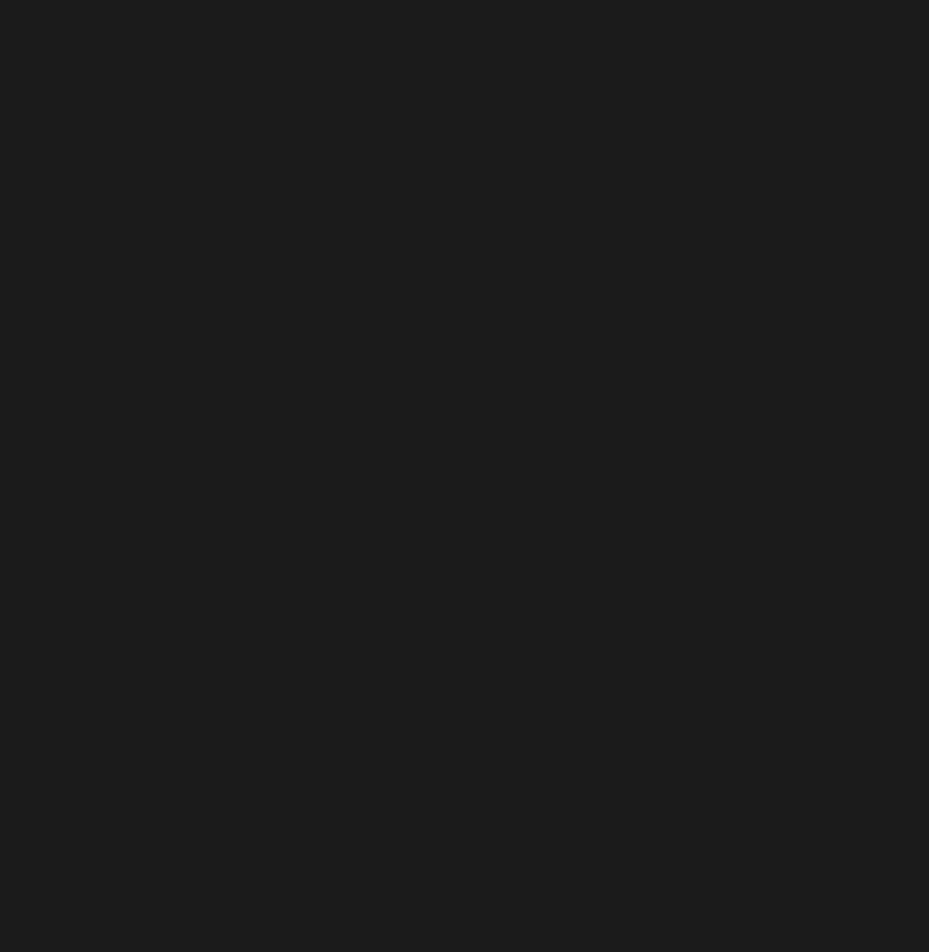
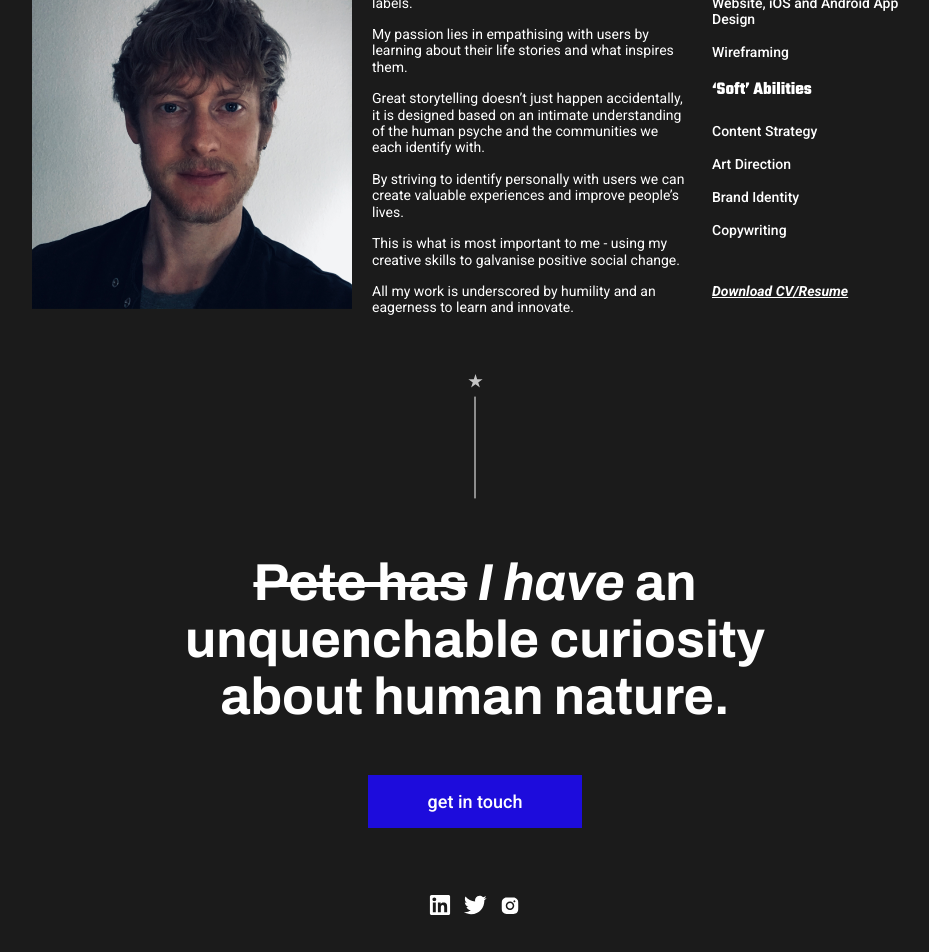
Before and after one commit to Micha-89/Portfolio-PeteArmitage, a React (Create React App) app: page /about in a window 1280 px wide. Shown: the part 260-1212 px from the top of the page, without its empty margins (165-1094 px from the left). Before the commit the page ends 800 px from the top, so only its background shows below. Built offline with nearby package versions, Linux system fonts and the light colour scheme.

Commit message:
added about page

```diff
--- a/src/App.js
+++ b/src/App.js
@@ -4,6 +4,7 @@
 import Design from './components/design/Design';
 import Writing from './components/writing/Writing';
 import Music from './components/music/Music';
+import About from './components/about/About';
 import { Switch, Route } from "react-router-dom";
 
 function App() {
@@ -16,6 +17,7 @@
         <Route path='/design' component={Design}/>
         <Route path='/writing' component={Writing}/>
         <Route path='/music' component={Music}/>
+        <Route path='/about' component={About}/>
       </Switch>
     </div>
   );
--- /dev/null
+++ b/src/components/about/About.css
@@ -0,0 +1,115 @@
+.aboutWrapper {
+    margin-top: 143px;
+    color: white;
+    display: flex;
+    flex-direction: column;
+    align-items: center;
+
+}
+
+.aboutInfoWrapper {
+    display: flex;
+    flex-direction: row;
+    justify-content: center;
+    width: 888px;
+}
+
+.aboutInfoWrapper img {
+    width: 320px;
+    height: 425.93px;
+}
+
+.aboutTextBox {
+    width: 318px;
+    margin: 0 22px 0 20px;
+}
+
+.aboutTextTitle {
+    font-family: 'Teko', sans-serif;
+    font-weight: 700;
+    font-size: 18px;
+    margin-bottom: 20px;
+    margin-top: 0;
+}
+
+.aboutTextBox p {
+    font-family: 'Roboto', sans-serif;
+    font-weight: 400;
+    font-size: 14px;
+    margin-bottom: 15px;
+    line-height: 16.41px;
+}
+
+.skillWrapper {
+    width: 206px;
+}
+
+.skillWrapper ul {
+    font-family: 'Roboto', sans-serif;
+    list-style: none;
+    padding: 0;
+    font-size: 14px;
+    font-weight: 500;
+    margin:0;
+}
+
+.skillWrapper li {
+    margin-bottom: 17px;
+}
+
+.skillWrapper a {
+    color: white;
+    font-family: 'Roboto', sans-serif;
+    font-size: 14px;
+    font-weight: 700;
+    position: relative;
+    top: 27px;
+}
+
+.aboutTitle {
+    font-family: 'Archivo', sans-serif;
+    font-weight: 700;
+    font-size: 52px;
+    width: 692px;
+    text-align: center;
+    margin: 55px 0 50px 0;
+}
+
+.ctaLinkAbout {
+    font-family: 'Roboto', sans-serif;
+    color: white;
+    text-decoration: none;
+    font-size: 18px;
+    font-weight: 500;
+    background-color: #1D0CDC;
+    padding: 16px 60px;
+    transition: 0.3s;
+    margin-bottom: 50px;
+}
+
+.ctaLinkAbout:hover {
+    opacity: 0.8;
+    -webkit-box-shadow: inset 5px 5px 3px #1d0ec2;
+    box-shadow: inset  5px 5px 3px #1d0ec2;
+}
+
+.profileLinkListAbout {
+    padding: 0;
+    display: flex;
+    align-items: center;
+    gap: 12px;
+    margin-bottom: 50px;
+}
+
+.profileLinkListAbout img {
+    width: 22px;
+    height: 22px;
+}
+
+.profileLinkListAbout a {
+    transition: 0.3s;
+}
+
+.profileLinkListAbout a:hover {
+    opacity: 0.7;
+}
--- a/src/components/about/About.js
+++ b/src/components/about/About.js
@@ -0,0 +1,63 @@
+import React from 'react';
+import './About.css'
+
+export default function About() {
+    return (
+        <div>
+            <div className="aboutWrapper">
+                <div className="aboutInfoWrapper">
+                    <img src="/IMG-8089 2.png" alt="profile photo"/>
+                    <div className="aboutTextBox">
+                        <h6 className="aboutTextTitle">About me</h6>
+                        <p>I’m a Berlin based designer, artist and writer with 6+ years experience in music and marketing.  I’ve worked with a variety of brands, ranging from multinational restaurant groups to tiny record labels.</p>
+                        <p>My passion lies in empathising with users by learning about their life stories and what inspires them.</p>
+                        <p>Great storytelling doesn’t just happen accidentally, it is designed based on an intimate understanding of the human psyche and the communities we each identify with.</p>
+                        <p>By striving to identify personally with users we can create valuable experiences and improve people’s lives.</p>
+                        <p>This is what is most important to me - using my creative skills to galvanise positive social change.</p>
+                        <p>All my work is underscored by humility and an eagerness to learn and innovate.</p>
+                    </div>
+                    <div className="skillWrapper">
+                        <h5 className="aboutTextTitle">Technical Abilities</h5>
+                        <ul>
+                            <li>UX/UI Design</li>
+                            <li>User Research</li>
+                            <li>Website, iOS and Android App Design</li>
+                            <li>Wireframing</li>
+                        </ul>
+                        <h5 className="aboutTextTitle">‘Soft’ Abilities</h5>
+                        <ul>
+                            <li>Content Strategy</li>
+                            <li>Art Direction</li>
+                            <li>Brand Identity</li>
+                            <li>Copywriting</li>
+                        </ul>
+                        <a href="/Profile photo 2.png" download><em>Download CV/Resume</em></a>
+                    </div>
+                </div>
+                <svg style={{margin:"43px 0 8px 0"}} width="15" height="14" viewBox="0 0 15 14" fill="none" xmlns="http://www.w3.org/2000/svg">
+                    <path d="M7.5 0L9.18386 5.18237H14.6329L10.2245 8.38525L11.9084 13.5676L7.5 10.3647L3.09161 13.5676L4.77547 8.38525L0.367076 5.18237H5.81614L7.5 0Z" fill="#C4C4C4"/>
+                </svg>
+
+                <svg width="2" height="103" viewBox="0 0 2 103" fill="none" xmlns="http://www.w3.org/2000/svg">
+                    <path d="M1 102.001L1 1" stroke="white" stroke-linecap="round" stroke-linejoin="round"/>
+                </svg>
+
+                <h1 className="aboutTitle"><span style={{textDecoration:"line-through"}}>Pete has</span> <em>I have</em> an unquenchable curiosity about human nature.</h1>
+
+                <a className="ctaLinkAbout" href="mailto:someone@yoursite.com">get in touch</a>
+
+                <ul className="profileLinkListAbout">
+                    <a href="https://www.linkedin.com/in/pete-armitage1/" target="_blank" rel='noreferrer noopener'><img src="/akar-icons_linkedin-fill.svg" alt="linkedin"/></a>
+                    <a href="https://twitter.com/petearmitage3" target="_blank" rel='noreferrer noopener'>
+                        <svg width="24" height="20" viewBox="0 0 24 20" fill="none" xmlns="http://www.w3.org/2000/svg">
+                        <path d="M23.643 2.93699C22.808 3.30699 21.911 3.55699 20.968 3.66999C21.941 3.08778 22.669 2.17145 23.016 1.09199C22.1019 1.63497 21.1014 2.01718 20.058 2.22199C19.3564 1.47285 18.4271 0.976312 17.4143 0.809459C16.4016 0.642607 15.3621 0.814777 14.4572 1.29924C13.5524 1.7837 12.8328 2.55335 12.4102 3.48869C11.9875 4.42403 11.8855 5.47274 12.12 6.47199C10.2677 6.37898 8.45564 5.89753 6.80144 5.05889C5.14723 4.22025 3.68785 3.04315 2.51801 1.60399C2.11801 2.29399 1.88801 3.09399 1.88801 3.94599C1.88757 4.71298 2.07644 5.46823 2.43789 6.14472C2.79934 6.82121 3.32217 7.39802 3.96001 7.82399C3.22029 7.80045 2.49688 7.60057 1.85001 7.24099V7.30098C1.84994 8.37673 2.22204 9.41936 2.90319 10.252C3.58434 11.0846 4.53258 11.6559 5.58701 11.869C4.9008 12.0547 4.18135 12.0821 3.48301 11.949C3.78051 12.8746 4.36001 13.684 5.14038 14.2639C5.92075 14.8438 6.86293 15.1652 7.83501 15.183C6.18484 16.4784 4.1469 17.1811 2.04901 17.178C1.67739 17.1781 1.30609 17.1564 0.937012 17.113C3.06649 18.4822 5.54535 19.2088 8.07701 19.206C16.647 19.206 21.332 12.108 21.332 5.95199C21.332 5.75199 21.327 5.54998 21.318 5.34999C22.2293 4.69096 23.0159 3.87488 23.641 2.93999L23.643 2.93699Z" fill="white"/>
+                        </svg>
+                    </a>
+                    <a href="https://www.instagram.com/peopleclub/?hl=en" target="_blank" rel='noreferrer noopener'><img src="/bx_bxl-instagram-alt.svg" alt="instagram"/></a>
+                </ul>
+
+                <p className="copyright">© Pete Armitage 2021</p>
+            </div>
+        </div>
+    )
+}
--- a/src/components/home/Home.css
+++ b/src/components/home/Home.css
@@ -15,11 +15,11 @@
 .homeImage {
     width: 546px;
     height: 597px;
-    opacity: 0.8;
     position: absolute;
     right: 0;
     bottom: 0;
     z-index: -1;
+    opacity: 0.9;
 }
 
 .homeWrapper h1 {
--- a/src/components/home/Home.js
+++ b/src/components/home/Home.js
@@ -20,7 +20,7 @@
                     </a>
                     <a href="https://www.instagram.com/peopleclub/?hl=en" target="_blank" rel='noreferrer noopener'><img src="/bx_bxl-instagram-alt.svg" alt="instagram"/></a>
                 </ul>
-                <img className="homeImage" src="https://res.cloudinary.com/dc5skapdx/image/upload/v1616506857/Profile_photo_awu3du.jpg" alt="Pete"/>
+                <img className="homeImage" src="/Profile photo 2.png" alt="Pete"/>
             </div>
 
                 <svg style={{marginTop:"37px", marginBottom:"8px"}} width="15" height="14" viewBox="0 0 15 14" fill="none" xmlns="http://www.w3.org/2000/svg">
--- a/src/components/music/Music.js
+++ b/src/components/music/Music.js
@@ -4,15 +4,15 @@
 export default function Music() {
     return (
         <div className="musicVideoWrap">
-            <iframe src="https://www.youtube.com/embed/VAFRU7O1JGM?wmode=opaque&amp;enablejsapi=1" height="480" width="888" scrolling="no" frameborder="0"></iframe>
+            <iframe src="https://www.youtube.com/embed/VAFRU7O1JGM?wmode=opaque&amp;enablejsapi=1" height="480" width="888" scrolling="no" frameBorder="0" title="musicvideo1"></iframe>
 
-            <iframe src="https://www.youtube.com/embed/tKBsp7f9PPo?wmode=opaque&amp;enablejsapi=1" height="480" width="888" scrolling="no" frameborder="0"></iframe>
+            <iframe src="https://www.youtube.com/embed/tKBsp7f9PPo?wmode=opaque&amp;enablejsapi=1" height="480" width="888" scrolling="no" frameBorder="0" title="musicvideo2"></iframe>
 
-            <iframe src="https://www.youtube.com/embed/KcywwiCsQ-E?wmode=opaque&amp;enablejsapi=1" height="480" width="888" scrolling="no" frameborder="0"></iframe>
+            <iframe src="https://www.youtube.com/embed/KcywwiCsQ-E?wmode=opaque&amp;enablejsapi=1" height="480" width="888" scrolling="no" frameBorder="0" title="musicvideo3"></iframe>
 
-            <iframe src="https://www.youtube.com/embed/zY7t7h6DiDc?wmode=opaque&amp;enablejsapi=1" height="480" width="888" scrolling="no" frameborder="0"></iframe>
+            <iframe src="https://www.youtube.com/embed/zY7t7h6DiDc?wmode=opaque&amp;enablejsapi=1" height="480" width="888" scrolling="no" frameBorder="0" title="musicvideo4"></iframe>
 
-            <iframe src="https://www.youtube.com/embed/aEjOeLKqzcg?wmode=opaque&amp;enablejsapi=1" height="480" width="888" scrolling="no" frameborder="0"></iframe>
+            <iframe src="https://www.youtube.com/embed/aEjOeLKqzcg?wmode=opaque&amp;enablejsapi=1" height="480" width="888" scrolling="no" frameBorder="0" title="musicvideo5"></iframe>
 
             <p className="copyright">© Pete Armitage 2021</p>
         </div>
--- a/src/components/navbar/Navbar.css
+++ b/src/components/navbar/Navbar.css
@@ -1,4 +1,5 @@
 .navbar {
+    min-width: 900px;
     height: 67px;
     position: fixed;
     width: 100%;
--- a/src/index.css
+++ b/src/index.css
@@ -1,10 +1,6 @@
 body {
   margin: 0;
-  font-family: -apple-system, BlinkMacSystemFont, 'Segoe UI', 'Roboto', 'Oxygen',
-    'Ubuntu', 'Cantarell', 'Fira Sans', 'Droid Sans', 'Helvetica Neue',
-    sans-serif;
-  -webkit-font-smoothing: antialiased;
-  -moz-osx-font-smoothing: grayscale;
+  min-width:900px;
 }
 
 code {
```
